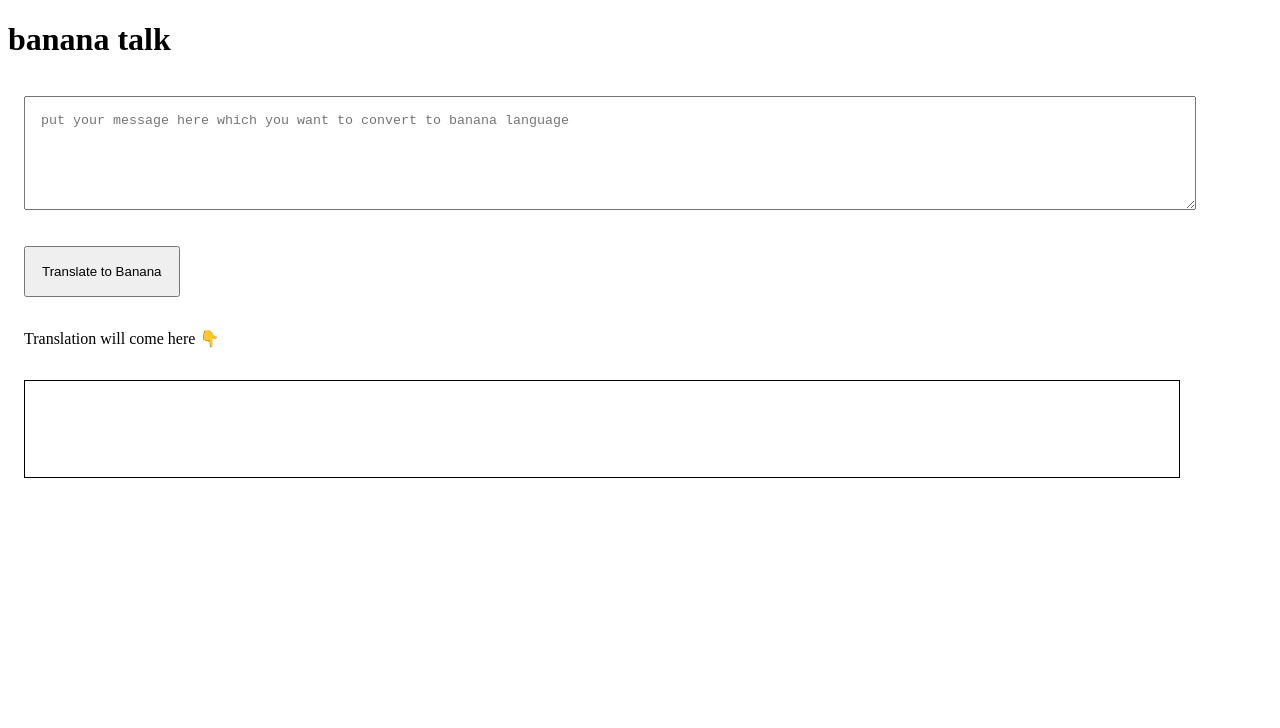
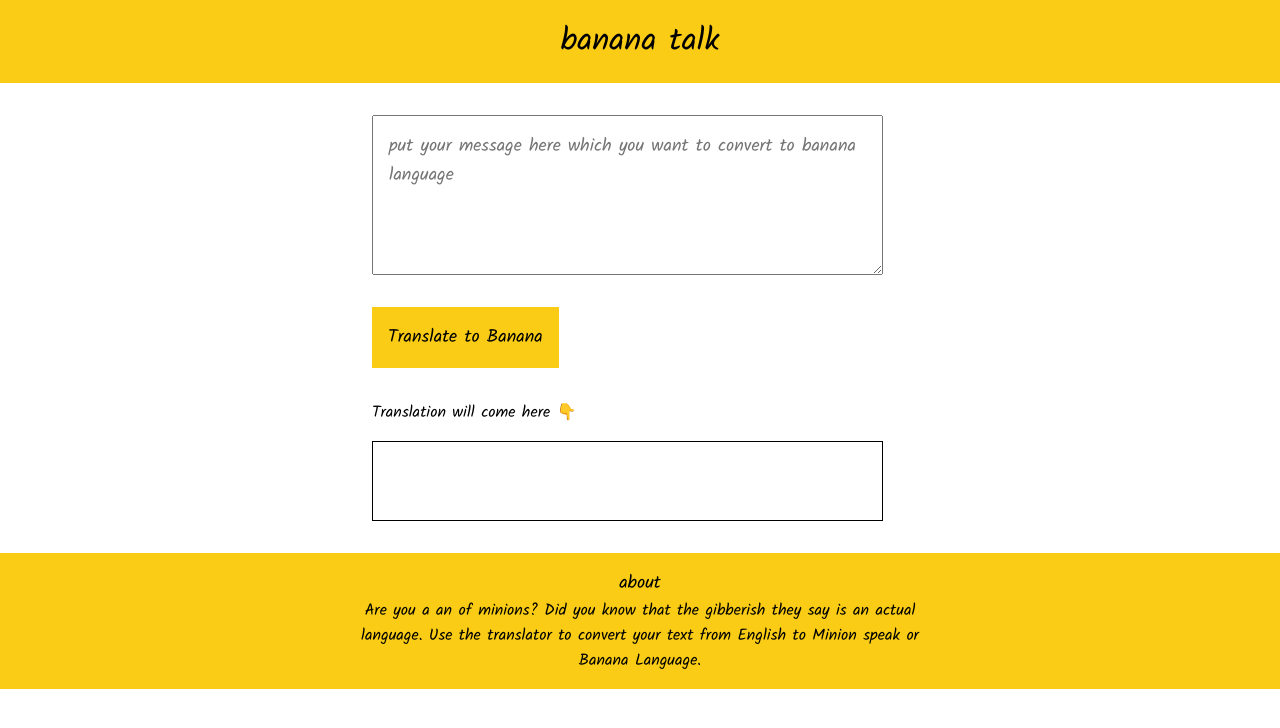
Before and after one commit to sourabhbi2/Banana-talk, a plain HTML site: page index.html in a window 1280 px wide. Drawn offline with Linux system fonts and the light colour scheme.

Commit message:
css done

```diff
--- /dev/null
+++ b/banana.css
@@ -0,0 +1,68 @@
+@import url('https://fonts.googleapis.com/css2?family=Kalam&display=swap');
+
+* {
+    box-sizing: border-box;
+}
+
+:root {
+    --primary: #facc15;
+    --black: #333333;
+    --width-break: 600px;
+
+}
+
+body {
+    margin: 0rem;
+    font-family: 'kalam', cursive;
+    color: var (--black);
+}
+
+nav {
+    background-color: var(--primary);
+    text-align: center;
+}
+main{
+    margin: auto;
+    padding: 1rem;
+    max-width: var(--width-break);
+}
+textarea{
+    box-sizing: border-box;
+    display: block;
+    width: 100%;
+    min-height: 20vh;
+    margin-top: 2rem;
+    font-size: large;
+    font-family: inherit;
+}
+button {
+    background-color: #facc15;
+    border: none;
+    margin: 1rem 0rem;
+    padding: 1rem 2rem;
+    font-family: 'kalam', cursive;
+    font-size: large;
+
+}
+#output{
+    box-sizing: border-box;
+    width: 100%;
+    min-height: 10vh;
+    max-height: 20vh;
+    overflow: scroll;
+    border: 1px solid var(--black);
+}
+
+footer{
+    background-color: #facc15;
+    text-align: center;
+    /* position: fixed; */
+    padding: 1rem;
+    width: 100%;
+    bottom: 0;
+
+}
+footer p{
+    max-width: var(--width-break);
+    margin: auto;
+}
--- a/index.html
+++ b/index.html
@@ -6,6 +6,7 @@
     <meta http-equiv="X-UA-Compatible" content="IE=edge">
     <meta name="viewport" content="width=device-width, initial-scale=1.0">
     <title>Banana talk</title>
+    <link rel="stylesheet" href="/banana.css">
     <style>
         textarea {
             width: 90%;
@@ -14,15 +15,17 @@
             padding: 1rem;
 
         }
-        #output{
-            border: 1px solid   black;
+
+        #output {
+            border: 1px solid black;
             width: 90%;
             height: 10vh;
-            margin: 1rem ;
+            margin: 1rem;
             padding: 0.5rem;
 
         }
-        #btn-translate{
+
+        #btn-translate {
             margin: 1rem;
             padding: 1rem;
         }
@@ -33,14 +36,24 @@
 
 <body>
 
-    <h1> banana talk</h1>
-    <textarea id="txt-input"
-    placeholder="put your message here which you want to convert to banana language"></textarea>
+    <nav>
+        <div style="font-size: 2rem; padding: 1rem;"> banana talk</div>
+    </nav>
+    <main>
+        <textarea id="txt-input"
+            placeholder="put your message here which you want to convert to banana language"></textarea>
 
-    <button id="btn-translate"> Translate to Banana</button>
+        <button id="btn-translate"> Translate to Banana</button>
 
-    <div style="padding: 1rem"> Translation will come here 👇 </div>
-    <div id ="output"></div>
+        <div style="margin: 1rem;">Translation will come here 👇 </div>
+        <div id="output"></div>
+    </main>
+    <footer>
+        <div style="font-size: large;"> about </div>
+        <p>Are you a an of minions? Did you know that the gibberish they say is an actual language. Use the translator
+            to convert your text from English to Minion speak or Banana Language.</p>
+
+    </footer>
 
 </body>
 <script src="app.js" type="text/javascript"></script>
```
